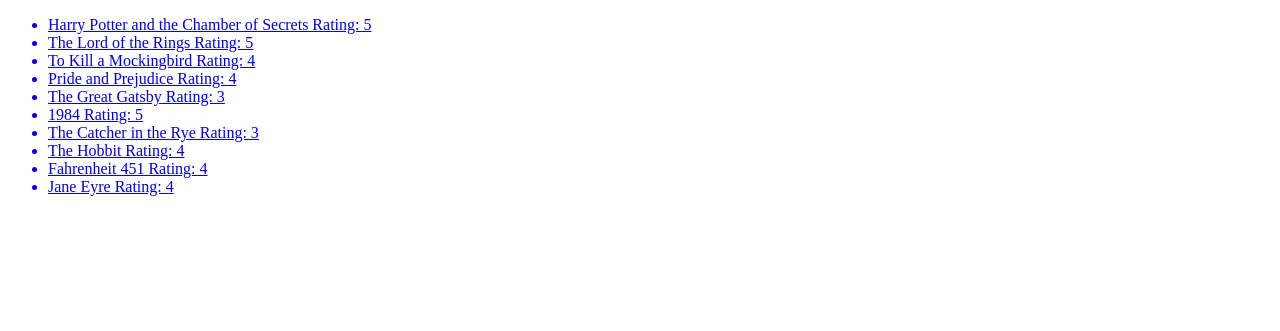
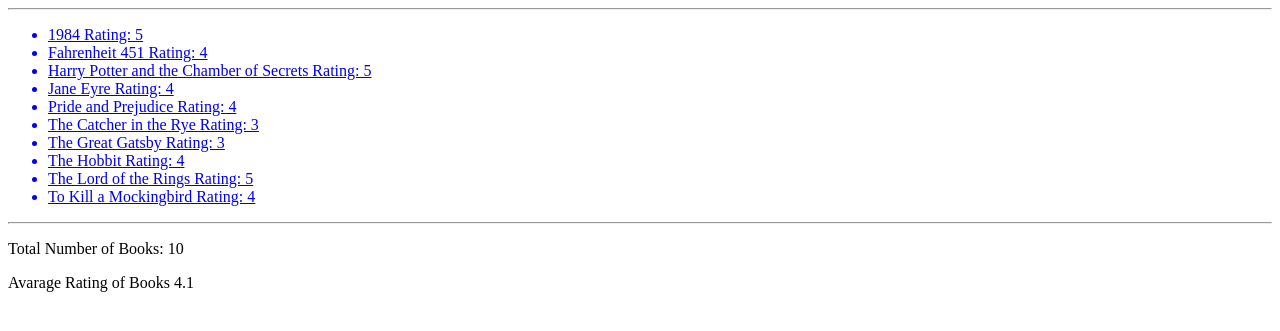
Before and after one commit to BuDi4ka/Django-Udemy, a Django app: page / in a window 1280 px wide. Shown: the top 331 px of the page. Run offline with Django 5.2, Linux system fonts and the light colour scheme; data comes from the database, SQL or seed files in the repository.

Commit message:
aggregation and ordering

```diff
--- a/data_models/dat_model/templates/dat_model/index.html
+++ b/data_models/dat_model/templates/dat_model/index.html
@@ -5,6 +5,7 @@
 {% endblock %}
 
 {% block body %}
+    <hr>
     <ul>
         {% for book in books %}
             <a href="{{ book.get_absolute_url }}">
@@ -12,4 +13,7 @@
             </a>
         {% endfor %}
     </ul>
+    <hr>
+    <p>Total Number of Books: {{ total_books }}</p>
+    <p>Avarage Rating of Books {{ average_rating }}</p>
 {% endblock %}
--- a/data_models/dat_model/views.py
+++ b/data_models/dat_model/views.py
@@ -1,3 +1,4 @@
+from django.db.models import Avg
 from django.shortcuts import render, get_object_or_404
 from django.http import Http404
 
@@ -7,10 +8,17 @@
 # Create your views here.
 
 def index(request):
-    books = Book.objects.all()
+    books = Book.objects.all().order_by('title')
+    total_books = books.count()
+    avg_rating = books.aggregate(Avg('rating'))['rating__avg']
+
     return render(request,
                   'dat_model/index.html',
-                  {'books': books},
+                  {
+                      'books': books,
+                      'total_books': total_books,
+                      'average_rating': avg_rating
+                   },
                   )
 
 
```
